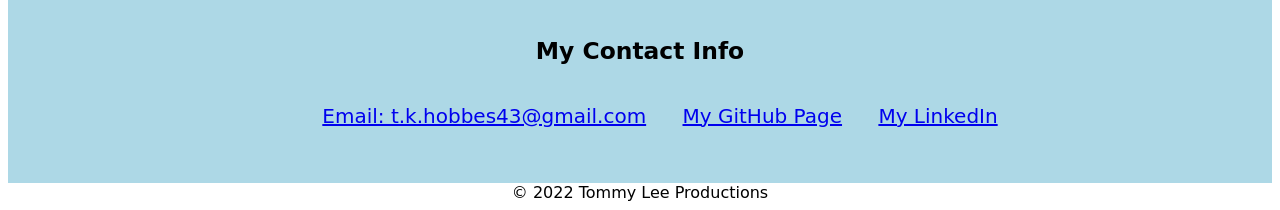
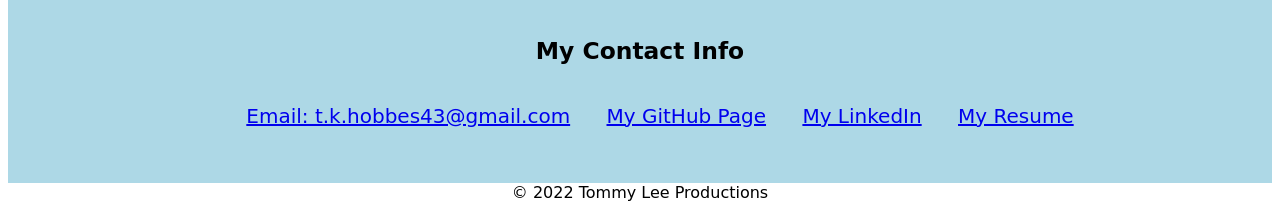
Before and after one commit to tkhobbes43/my-portfolio, a plain HTML site: page index.html in a window 1280 px wide. Shown: the part 1250-1460 px from the top of the page. Drawn offline with Linux system fonts and the light colour scheme; a web font is replaced by a local one.

Commit message:
added my resume to footer

```diff
--- a/index.html
+++ b/index.html
@@ -111,6 +111,7 @@
                <li><a href="mailto: t.k.hobbes43@gmail.com"> Email: t.k.hobbes43@gmail.com<a></li>
                <li><a href="https://github.com/tkhobbes43" target="_blank" rel="noreferrer noopener">My GitHub Page</a></li>
                <li><a href="https://www.linkedin.com/in/thomas-lee-29a033b2/" target="_blank" rel="noreferrer noopener">My LinkedIn</a></li>
+               <li><a href="https://docs.google.com/document/d/1U2hZsREZIIE2-TiM1Z9EYZIfEq5h5BeK/edit?usp=sharing&ouid=105605796702403291415&rtpof=true&sd=true" target="_blank" rel="noreferrer noopener">My Resume</a></a></li>
             </ul>
          </nav>
       </section>
```
